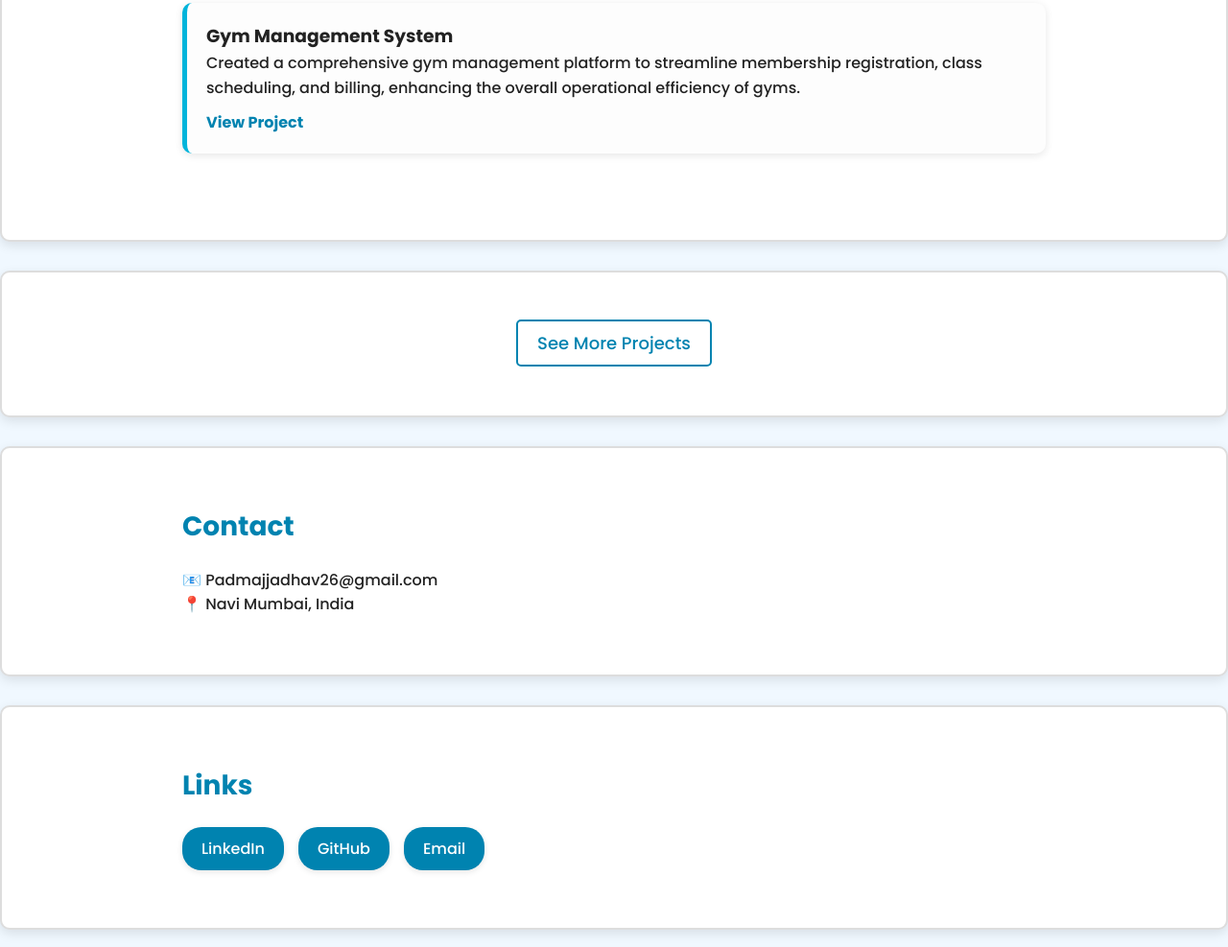
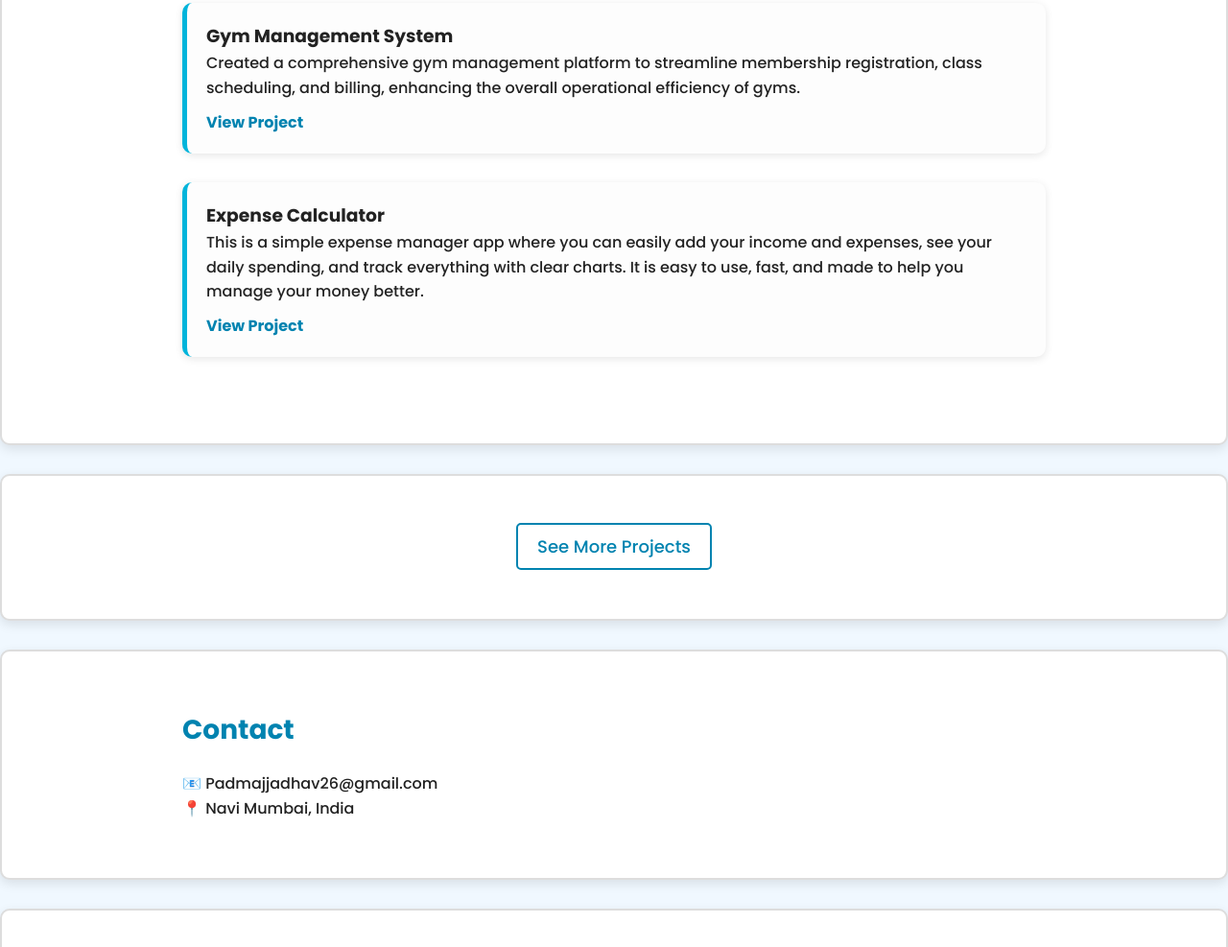
Before and after one commit to Padmajjadhav/Portfolio, a plain HTML site: page index.html in a window 1280 px wide. Shown: the part 2665-3652 px from the top of the page at 96% size. Drawn offline with Linux system fonts and the light colour scheme.

Commit message:
Update index.html

```diff
--- a/index.html
+++ b/index.html
@@ -291,6 +291,12 @@ section .project:hover {
             </p>
             <a href="http://gymsystem.lovestoblog.com/" target="_blank">View Project</a>
           </div>
+      <div class="project">
+            <h3>Expense Calculator</h3>
+            <p>This is a simple expense manager app where you can easily add your income and expenses, see your daily spending, and track everything with clear charts. It is easy to use, fast, and made to help you manage your money better.
+            </p>
+            <a href="https://expensecalculatoryou.netlify.app/" target="_blank">View Project</a>
+          </div>
       </div>
   </section>
 
```
